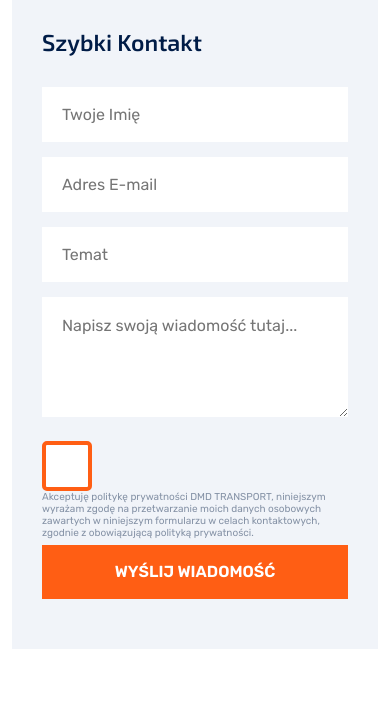
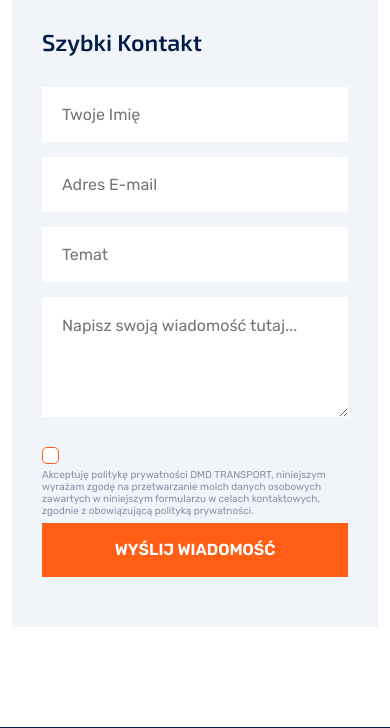
Before and after one commit to informatykdmd/dmdtransport, a Python web app: template templates/pomoc.html in a window 390 px wide. Shown: the part 976-1704 px from the top of the page. Run offline with Jinja, Linux system fonts and the light colour scheme; the template is opened without the code that fills it, so the values that code supplies are empty; some libraries are stand-ins or nearby versions.

Commit message:
Working now

```diff
--- a/static/css/style.css
+++ b/static/css/style.css
@@ -3787,21 +3787,6 @@ aside .widget:last-child {
     vertical-align: middle;
 }
 
-/* .polityka-switch-label::after {
-    content: "";
-    position: absolute;
-    top: 50%;
-    left: 50%;
-    width: 15px;
-    height: 8px;
-    border-left: 3px solid transparent;
-    border-bottom: 3px solid transparent;
-    border-right: 3px solid transparent;
-    border-top: 3px solid transparent;
-    transform: translate(-50%, -50%) rotate(-45deg);
-    opacity: 0;
-    transition: opacity 0.2s ease;
-} */
 .polityka-switch-label::after {
     content: "";
     position: absolute;
@@ -3830,6 +3815,24 @@ aside .widget:last-child {
     opacity: 1;
 }
 
+/* Dostosowanie stylu dla smartfonów */
+@media (max-width: 768px) {
+    .polityka-switch-label {
+        width: 16.67px;  /* Trzykrotnie mniejsze */
+        height: 16.67px; /* Trzykrotnie mniejsze */
+        border-width: 1.33px; /* Trzykrotnie mniejsze */
+    }
+
+    .polityka-switch-label::after {
+        width: 21px; /* Trzykrotnie mniejsze */
+        height: 11px; /* Trzykrotnie mniejsze */
+        border-left: 5px solid transparent;  /* Trzykrotnie mniejsze */
+        border-bottom: 5px solid transparent; /* Trzykrotnie mniejsze */
+        border-right: 5px solid transparent;
+        border-top: 5px solid transparent;
+    }
+}
+
 .form-check-label {
     display: inline-block;
     margin-left: 10px;
```
